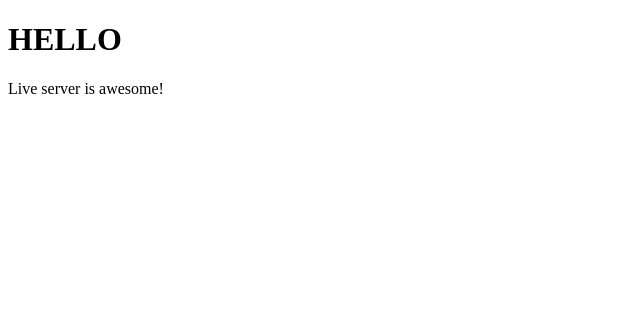
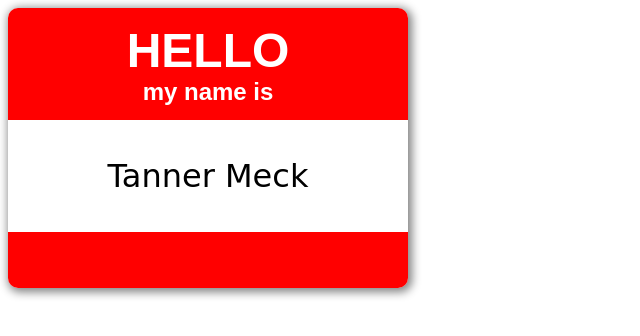
Before and after one commit to tannermeck/lab02-nametag, a plain HTML site: page index.html in a window 1280 px wide. Shown: the whole page, without its empty margins (0-640 px from the left). Drawn offline with Linux system fonts and the light colour scheme.

Commit message:
adding styles to nametag

```diff
--- a/index.html
+++ b/index.html
@@ -4,11 +4,20 @@
     <meta charset="UTF-8">
     <meta http-equiv="X-UA-Compatible" content="IE=edge">
     <meta name="viewport" content="width=device-width, initial-scale=1.0">
+    <link rel="stylesheet" href="styles.css">
     <title>Document</title>
 </head>
 <body>
-    <h1>HELLO</h1>
-    <p>Live server is awesome!</p>
+    <main>
+        <section class="top">
+            <h1>Hello</h1>
+            <h2>my name is</h2>
 
+        </section>
+        <section class="middle">
+            <span>Tanner Meck</span>
+        </section>
+        <section class="bottom"></section>
+    </main>
 </body>
 </html>
--- /dev/null
+++ b/styles.css
@@ -0,0 +1,42 @@
+main {
+    height: 280px;
+    width: 400px;
+    display: grid;
+    grid-template-rows: 1fr 1fr .5fr;
+    box-shadow: 2px 2px 10px 2px grey;
+    border-radius: 10px;
+}
+.top {
+    background-color: red;
+    color: white;
+    border-radius: 10px 10px 0px 0px;
+    display: flex;
+    flex-direction: column;
+    justify-content: center;
+    align-items: center;
+    font-family: arial, helvetica, sans-serif;
+
+
+}
+.middle {
+    font-family: cursive;
+    text-align: center;
+    display: flex;
+    flex-direction: column;
+    justify-content: center;
+    align-items: center;
+    font-size: 2rem;
+}
+
+.bottom {
+    background-color: red;
+    border-radius: 0px 0px 10px 10px
+}
+
+h1, h2 {
+    margin: 0;
+}
+h1 {
+    font-size: 3rem;
+    text-transform: uppercase;
+}
```
